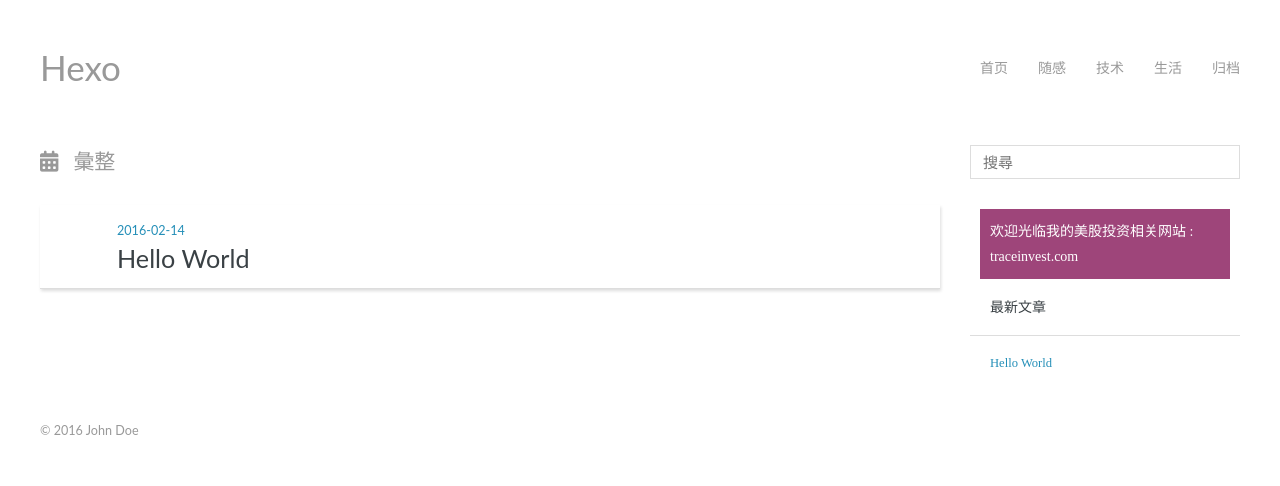
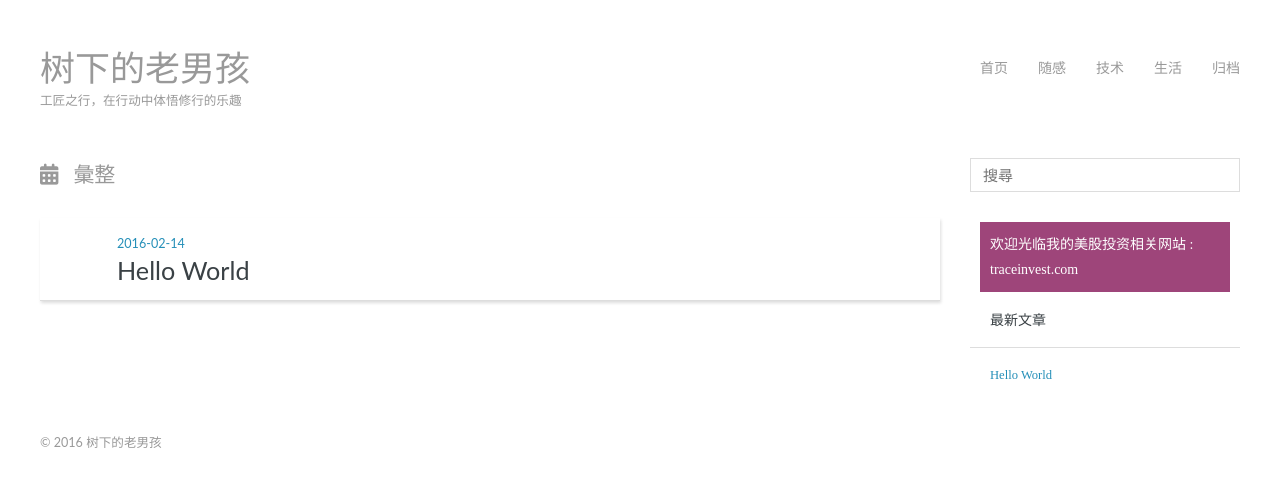
Before and after one commit to FreeMind-LJ/freemind-lj.github.com, a plain HTML site: page archives/index.html in a window 1280 px wide. Drawn offline with Linux system fonts and the light colour scheme; some icons are missing.

Commit message:
Site updated: 2016-02-14 14:53:46

```diff
--- a/archives/index.html
+++ b/archives/index.html
@@ -3,21 +3,21 @@
 <head>
   <meta charset="utf-8">
 
-  <title>彙整 | Hexo</title>
-  <meta name="author" content="John Doe">
+  <title>彙整 | 树下的老男孩</title>
+  <meta name="author" content="树下的老男孩">
 
 
   <meta name="viewport" content="width=device-width, initial-scale=1, maximum-scale=1">
 
 
-  <meta property="og:site_name" content="Hexo"/>
+  <meta property="og:site_name" content="树下的老男孩"/>
 
 
     <meta property="og:image" content="undefined"/>
 
 
   <link href="/favicon.png" rel="icon">
-  <link rel="alternate" href="/atom.xml" title="Hexo" type="application/atom+xml">
+  <link rel="alternate" href="/atom.xml" title="树下的老男孩" type="application/atom+xml">
   <link rel="stylesheet" href="/css/style.css" media="screen" type="text/css">
   <link href="//netdna.bootstrapcdn.com/font-awesome/3.2.1/css/font-awesome.css" rel="stylesheet">
   <!--[if lt IE 9]><script src="//html5shiv.googlecode.com/svn/trunk/html5.js"></script><![endif]-->
@@ -41,8 +41,8 @@
 <body>
   <!--[if lte IE 8]> <div style=' clear: both; height: 59px; padding:0 0 0 15px; position: relative;margin:0 auto;'> <a href="http://windows.microsoft.com/en-US/internet-explorer/products/ie/home?ocid=ie6_countdown_bannercode"><img src="http://storage.ie6countdown.com/assets/100/images/banners/warning_bar_0027_Simplified Chinese.jpg" border="0" height="42" width="820" alt="You are using an outdated browser. For a faster, safer browsing experience, upgrade for free today." style='margin-left:auto;margin-right:auto;display: block;'/></a></div> <![endif]-->
   <header id="header" class="inner"><div class="alignleft">
-  <h1><a href="/">Hexo</a></h1>
-  <h2><a href="/"></a></h2>
+  <h1><a href="/">树下的老男孩</a></h1>
+  <h2><a href="/">工匠之行，在行动中体悟修行的乐趣</a></h2>
 </div>
 <nav id="main-nav" class="alignright">
   <ul>
@@ -117,7 +117,7 @@
   <div id="go-pg-top"><i class="icon-arrow-up"></i></div>
   <footer id="footer" class="inner"><div class="alignleft">
 
-  &copy; 2016 John Doe
+  &copy; 2016 树下的老男孩
 
 </div>
 <div class="clearfix"></div></footer>
--- a/atom.xml
+++ b/atom.xml
@@ -1,7 +1,7 @@
 <?xml version="1.0" encoding="utf-8"?>
 <feed xmlns="http://www.w3.org/2005/Atom">
-  <title>Hexo</title>
-
+  <title>树下的老男孩</title>
+  <subtitle>工匠之行，在行动中体悟修行的乐趣</subtitle>
   <link href="/atom.xml" rel="self"/>
 
   <link href="http://yoursite.com/"/>
@@ -9,7 +9,7 @@
   <id>http://yoursite.com/</id>
 
   <author>
-    <name>John Doe</name>
+    <name>树下的老男孩</name>
 
   </author>
 
```
Also changed, not shown: 2016/02/14/hello-world/index.html (+7 -7 lines), archives/2016/02/index.html (+7 -7 lines), archives/2016/index.html (+7 -7 lines), index.html (+7 -7 lines).
